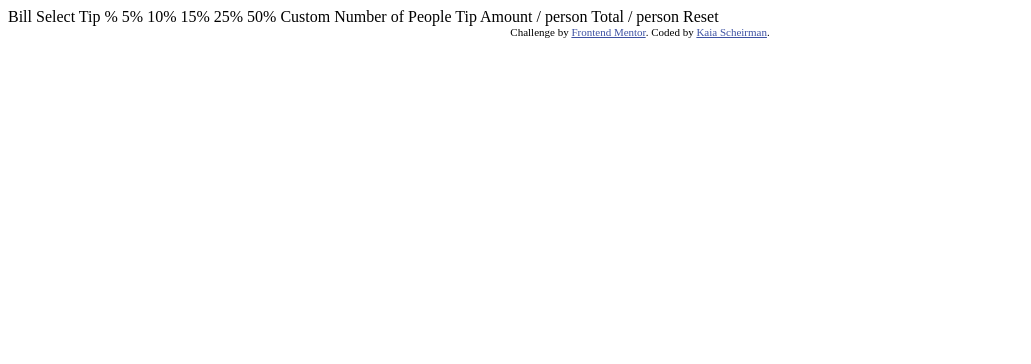
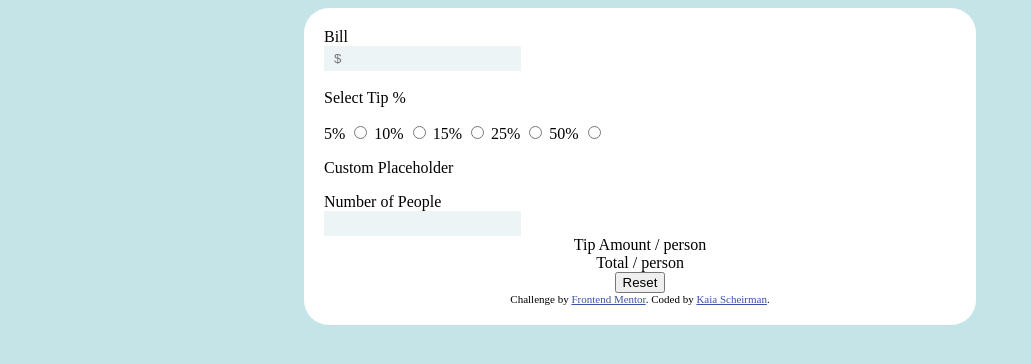
Before and after one commit to kaiafay/tip-calculator, a plain HTML site: page index.html in a window 1280 px wide. Shown: the whole page, without its empty margins (0-1031 px from the left). Drawn offline with Linux system fonts and the light colour scheme.

Commit message:
finish html code and add some styling

```diff
--- a/index.html
+++ b/index.html
@@ -4,6 +4,7 @@
   <meta charset="UTF-8">
   <meta name="viewport" content="width=device-width, initial-scale=1.0"> <!-- displays site properly based on user's device -->
 
+  <link rel="stylesheet" href="style.css">
   <link rel="icon" type="image/png" sizes="32x32" href="./images/favicon-32x32.png">
 
   <title>Frontend Mentor | Tip calculator app</title>
@@ -15,30 +16,46 @@
   </style>
 </head>
 <body>
+<div id="app">
+    <form id="bill">
+<label for="amount">Bill</label> <br>
+<input type="number" id="amount" name="amount" placeholder="$" step=".01">
+    </form>
+<br>
+ <form id="tip">
+  <label for="percentage">Select Tip %</label>
+        <p>
+            <label for="five">5%</label>
+            <input type="radio" name="percent" id="five" value="five">
+            <label for="ten">10%</label>
+            <input type="radio" name="percent" id="ten" value="ten">
+            <label for="fifteen">15%</label>
+            <input type="radio" name="percent" id="fifteen" value="fifteen">
+            <label for="twentyfive">25%</label>
+            <input type="radio" name="percent" id="twentyfive" value="twentyfive">
+            <label for="fifty">50%</label>
+            <input type="radio" name="percent" id="fifty" value="fifty">
+        </p>
+        <p>Custom Placeholder</p>
+</form>
 
-  Bill
-
-  Select Tip %
-  5%
-  10%
-  15%
-  25%
-  50%
-  Custom
-
-  Number of People
-
-  Tip Amount
+  <form id="partysize">
+    <label for="people">Number of People</label> <br>
+    <input type="number" id="people" name="people">
+</form>
+ <div> Tip Amount
   / person
-
+  </div>
+<div>
   Total
   / person
-
-  Reset
+</div>
+  <button>Reset</button>
 
   <div class="attribution">
     Challenge by <a href="https://www.frontendmentor.io?ref=challenge" target="_blank">Frontend Mentor</a>.
     Coded by <a href="#">Kaia Scheirman</a>.
   </div>
+</div>
 </body>
 </html>
--- /dev/null
+++ b/style.css
@@ -0,0 +1,40 @@
+body {
+  background-color: hsl(185, 41%, 84%);
+}
+
+#app {
+  background-color: white;
+  text-align: center;
+  margin: auto;
+  width: 50%;
+  padding: 20px;
+  border-radius: 25px;
+}
+
+#amount {
+  background-color: #edf4f5;
+  border: none;
+  padding: 5px 10px;
+}
+
+input[type="radio"] {
+  background-color: hsl(183, 100%, 15%);
+}
+
+#people {
+  background-color: #edf4f5;
+  border: none;
+  padding: 5px 10px;
+}
+
+#bill {
+  text-align: left;
+}
+
+#tip {
+  text-align: left;
+}
+
+#partysize {
+  text-align: left;
+}
```
